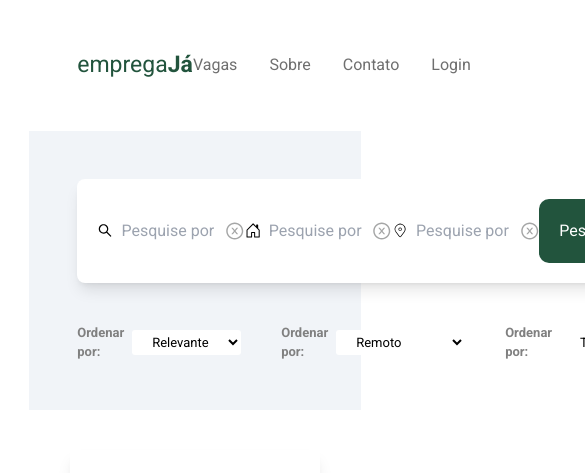
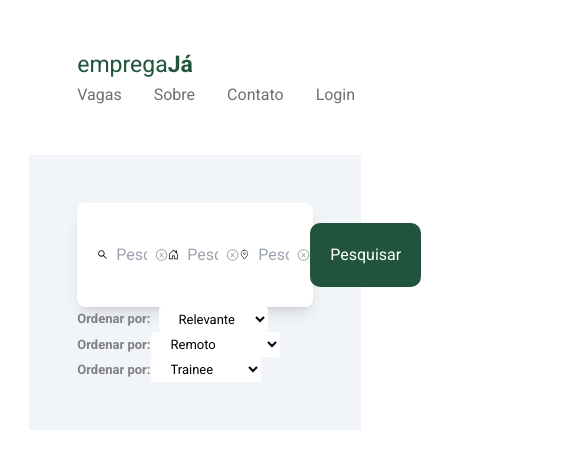
Before and after one commit to gatunooo/empregJa, a React (Vite) app: page / in a window 390 px wide. Shown: the top 473 px of the page, 585 px wide, since content can reach past the window. Built offline with nearby package versions, Linux system fonts and the light colour scheme.

Commit message:
melhoria: tornando a aplicação responsiva

```diff
--- a/src/Components/Footer/Footer.jsx
+++ b/src/Components/Footer/Footer.jsx
@@ -6,7 +6,7 @@ import { BsFacebook } from 'react-icons/bs';
 const Footer = () => {
     return(
         <div className='footer p-[5rem] mb-4 bg-greenColor rounded-[10px] gap-10
-        grid grid-cols-5 m-auto items-center justify-center'>
+        sm:grid grid-cols-5 m-auto items-center justify-center'>
         <div>
             <div className='logoDiv'>
             <h1 className='logo text-[23px] text-white'>
--- a/src/Components/Job/Jobs.jsx
+++ b/src/Components/Job/Jobs.jsx
@@ -47,7 +47,7 @@ const Jobs = () => {
                 {
                     jobsData.map(({id,image,title,time,location,descr,company}) => {
                         return (
-                            <div key={id} className="group group job w-[250px] p-[20px] bg-white rounded[10px] hover:bg-greenColor shadow-lg
+                            <div key={id} className="group job w-[250px] p-[20px] bg-white rounded[10px] hover:bg-greenColor shadow-lg
                                 shadow-greyIsh-400/700 hover:shadow-lg">
                             <span className="flex justify-between items-center gap-4">
                             <h1 className="text-16px font-semibold text-[#959595] group-hover:text-white">{title}</h1>
--- a/src/Components/Navbar/Navbar.jsx
+++ b/src/Components/Navbar/Navbar.jsx
@@ -2,7 +2,7 @@ import React from "react";
 
 const Navbar = () => {
     return (
-        <div className='navbar flex justify-between items-center p-[3rem]'>
+        <div className='navbar sm:flex justify-between items-center p-[3rem]'>
             <div className="logoDiv">
                 <h1 className="logo text-[23px] text-greenColor">
                     emprega<strong>Já</strong></h1>
--- a/src/Components/Search/Search.jsx
+++ b/src/Components/Search/Search.jsx
@@ -9,7 +9,7 @@ import { CiLocationOn } from 'react-icons/ci'
 
 const Search = () => {
     return (
-        <div className='search grid gap-10 bg-greyIsh rounded-[10] p-[3rem]'>
+        <div className='search sm:grid gap-10 bg-greyIsh rounded-[10] p-[3rem]'>
             <form action="">
                 <div className='div flex justify-between items-center rounded-[8px] gap-[10x] bg-white p-5 shadow-lg shadhow-greyIsh-700'>
                     <div className='flex gap-2 items-center'>
@@ -33,12 +33,12 @@ const Search = () => {
                             hover:text-textColor icon'/>
                     </div>
 
-                    <button className=' bg-greenColor h-full p-5 rounded-[10px] text-white
+                    <button className='bg-greenColor h-full p-5 rounded-[10px] text-white
                     cursor-pointer hover:bg-green-500'>Pesquisar</button>
                 </div>
             </form>
 
-            <div className='secDiv text-[13px] flex items-center gap-10 justify-center'>
+            <div className='secDiv text-[13px] sm:flex items-center gap-10 justify-center'>
                 <div className='singleSearch flex items-center gap-2'>
                     <label htmlFor="relevance" className='text-[#808080] font-semibold'>Ordenar por:</label>
 
@@ -50,7 +50,7 @@ const Search = () => {
 
                 </div>
 
-                <div className='singleSearch flex items-center gap-2'>
+                <div className='singleSearch items-center gap-2'>
                     <label htmlFor="type" className='text-[#808080] font-semibold'>Ordenar por:</label>
 
                     <select name="" id="type" className='bg-white rounded-[3px] px-4 py-1'>
@@ -61,7 +61,7 @@ const Search = () => {
 
                 </div>
 
-                <div className='singleSearch flex items-center gap-2'>
+                <div className='singleSearch items-center gap-2'>
                     <label htmlFor="level" className='text-[#808080] font-semibold'>Ordenar por:</label>
 
                     <select name="" id="level" className='bg-white rounded-[3px] px-4 py-1'>
--- a/src/Components/Value/Value.jsx
+++ b/src/Components/Value/Value.jsx
@@ -6,7 +6,7 @@ const Value = () => {
         <div className="mb-[4rem] mt-[6rem]">
             <h1 className="text-textColor text-[25px] py-[2rem] pb-[3rem] font-bold w-[400px] block">Nossos Valores</h1>
 
-            <div className="grid gap-[10rem] grid-cols-3 items-center">
+            <div className="sm:grid gap-[10rem] grid-cols-3 items-center">
                 <div className="grid rounded-[10px] hover:bg-[#eeedf7] p-[1.5rem]">
                     <div className="flex items-center gap-3">
                         <div className="img p-[4px] rounder-[.8rem] bg-inherit-[#dede8f] h-[40px] w-[40px] flex items-center justify-center">
@@ -44,7 +44,7 @@ const Value = () => {
                 </div>
             </div>
 
-           <div className="card mt-[2rem] flex justify-between bg-greenColor p-[5rem] rounded-[10px]">
+           <div className="card mt-[2rem] sm:flex justify-between bg-greenColor p-[5rem] rounded-[10px]">
            <div>
                 <h1 className="text-black text-[28px] font-bold">Temos empresas esperando por você</h1>
                 <h2 className="text-green-800 text-[25px] font-bold">Vamos lá?</h2>
```
